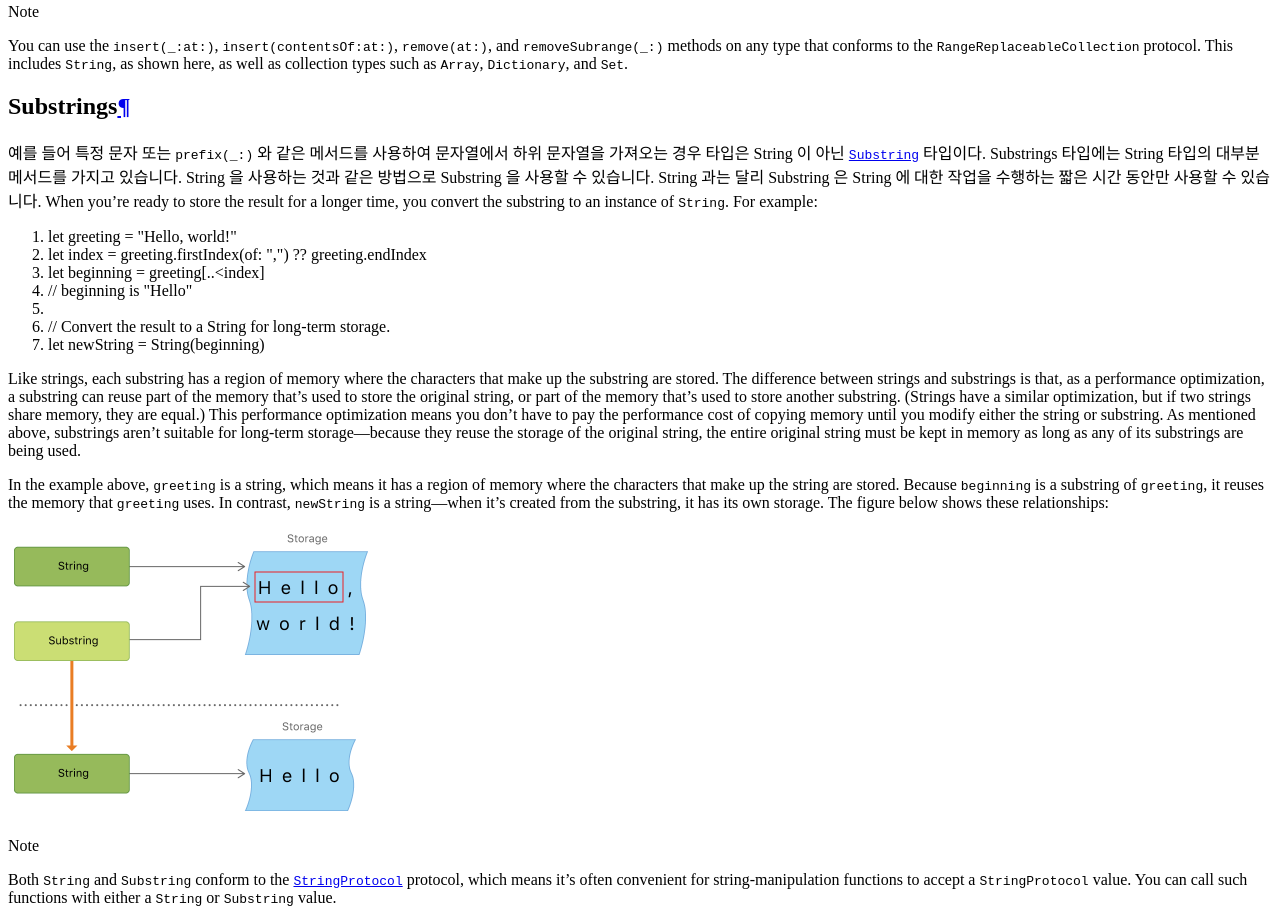
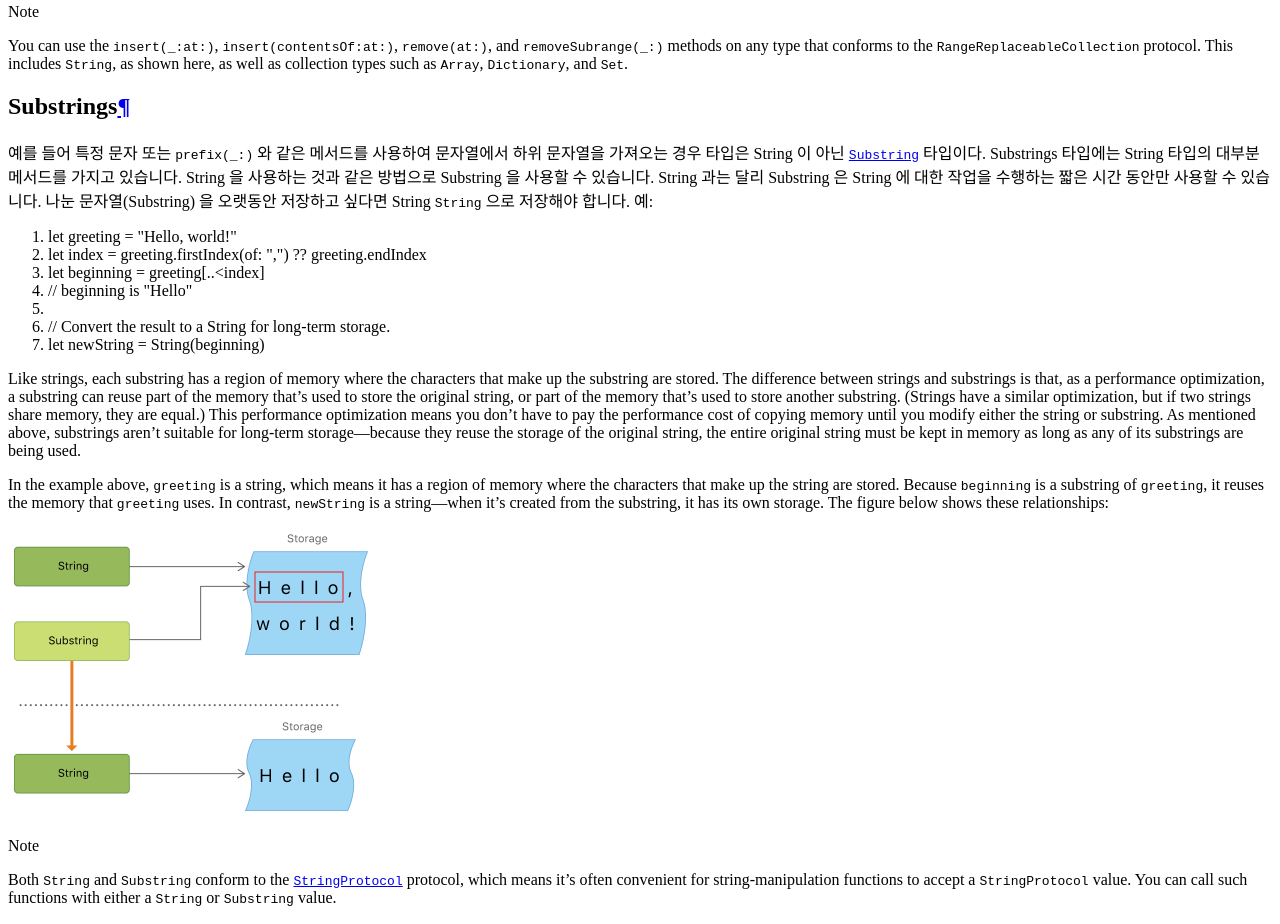
Before and after one commit to AppleCEO/Swift5-LanguageGuide, a plain HTML site: page docs/StringsAndCharacters.html in a window 1280 px wide. Shown: the part 8631-9555 px from the top of the page. Drawn offline with Linux system fonts and the light colour scheme; files whose address does not match are found by name.

Commit message:
Translate 1 line

```diff
--- a/docs/StringsAndCharacters.html
+++ b/docs/StringsAndCharacters.html
@@ -451,7 +451,7 @@
 </div>
 <div class="section" id="ID555">
 <h2>Substrings<a class="headerlink" href="#ID555" title="Permalink to this headline">¶</a></h2>
-<p>예를 들어 특정 문자 또는 <code class="docutils literal notranslate"><span class="pre">prefix(_:)</span></code> 와 같은 메서드를 사용하여 문자열에서 하위 문자열을 가져오는 경우 타입은 String 이 아닌 <a class="reference external" href="https://developer.apple.com/documentation/swift/substring"><code class="docutils literal notranslate"><span class="pre">Substring</span></code></a> 타입이다. Substrings 타입에는 String 타입의 대부분 메서드를 가지고 있습니다. String 을 사용하는 것과 같은 방법으로 Substring 을 사용할 수 있습니다. String 과는 달리 Substring 은 String 에 대한 작업을 수행하는 짧은 시간 동안만 사용할 수 있습니다. When you’re ready to store the result for a longer time, you convert the substring to an instance of <code class="docutils literal notranslate"><span class="pre">String</span></code>. For example:</p>
+<p>예를 들어 특정 문자 또는 <code class="docutils literal notranslate"><span class="pre">prefix(_:)</span></code> 와 같은 메서드를 사용하여 문자열에서 하위 문자열을 가져오는 경우 타입은 String 이 아닌 <a class="reference external" href="https://developer.apple.com/documentation/swift/substring"><code class="docutils literal notranslate"><span class="pre">Substring</span></code></a> 타입이다. Substrings 타입에는 String 타입의 대부분 메서드를 가지고 있습니다. String 을 사용하는 것과 같은 방법으로 Substring 을 사용할 수 있습니다. String 과는 달리 Substring 은 String 에 대한 작업을 수행하는 짧은 시간 동안만 사용할 수 있습니다. 나눈 문자열(Substring) 을 오랫동안 저장하고 싶다면 String <code class="docutils literal notranslate"><span class="pre">String</span></code> 으로 저장해야 합니다. 예:</p>
 <div class="highlight-swift notranslate"><div class="code-sample"><div class="Swift highlight"><ol class="code-lines"><li><span class="k">let</span> <span class="nv">greeting</span> = <span class="s">&quot;Hello, world!&quot;</span>
 </li><li><span class="k">let</span> <span class="nv">index</span> = <span class="nv">greeting</span>.<span class="nv">firstIndex</span>(<span class="nv">of</span>: <span class="s">&quot;,&quot;</span>) ?? <span class="nv">greeting</span>.<span class="nv">endIndex</span>
 </li><li><span class="k">let</span> <span class="nv">beginning</span> = <span class="nv">greeting</span>[..&lt;<span class="nv">index</span>]
```
